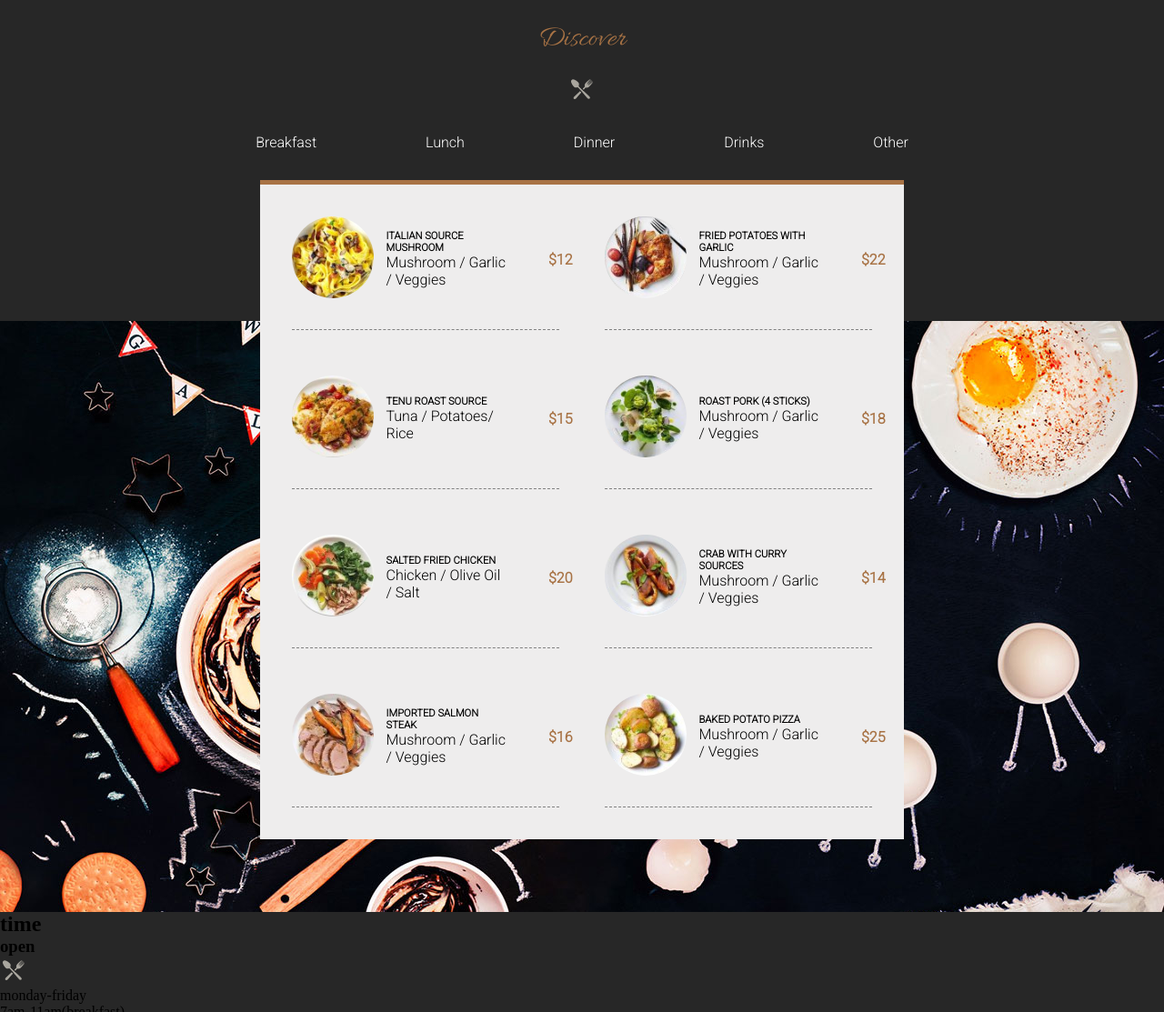
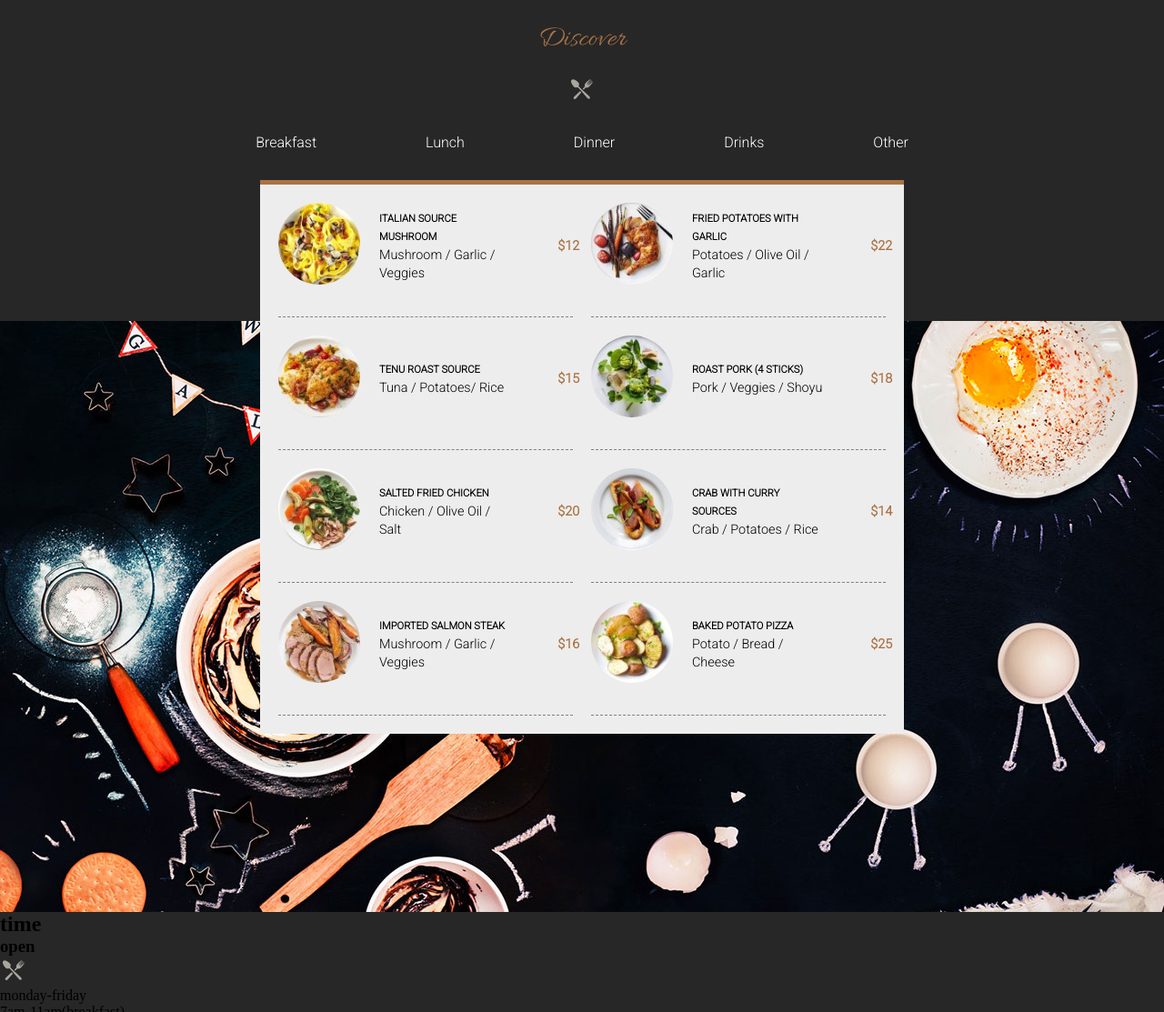
Before and after one commit to LaWass1864/TP-Le-resto, a plain HTML site: page index.html in a window 1280 px wide. Shown: the part 1481-2594 px from the top of the page at 91% size. Drawn offline with Linux system fonts and the light colour scheme.

Commit message:
padding menu + line-height

```diff
--- a/assets/styles/layouts/_section2.scss
+++ b/assets/styles/layouts/_section2.scss
@@ -64,7 +64,8 @@
         grid-template-columns: 25% 45% 20%;
         align-items: center;
         gap:30px;
-        padding: 25px;
+        padding: 10px;
+        line-height: 20px;
 
         &::after{
           content: '';
@@ -88,6 +89,7 @@
       p{
         text-transform: capitalize;
         font-family: 'Roboto';
+        font-size: 0.9rem;
       }
 
       .price {
@@ -107,7 +109,8 @@
         grid-template-columns: 25% 45% 20%;
         align-items: center;
         gap:30px;
-        padding: 25px;
+        padding: 10px;
+        line-height: 20px;
 
         &::after{
           content: '';
@@ -131,6 +134,7 @@
       p{
         text-transform: capitalize;
         font-family: 'Roboto';
+        font-size: 0.9rem;
       }
 
       .price {
--- a/index.html
+++ b/index.html
@@ -160,7 +160,7 @@
               </div>
               <div class="description-plat">
                 <h4>fried potatoes with garlic</h4>
-                <p>mushroom / garlic / veggies</p>
+                <p>potatoes / olive oil / garlic</p>
               </div>
               <div class="price">
                 <p>$22</p>
@@ -175,7 +175,7 @@
               </div>
               <div class="description-plat">
                 <h4>roast pork (4 sticks)</h4>
-                <p>mushroom / garlic / veggies</p>
+                <p>pork / veggies / shoyu </p>
               </div>
               <div class="price">
                 <p>$18</p>
@@ -190,7 +190,7 @@
               </div>
               <div class="description-plat">
                 <h4>crab with curry sources</h4>
-                <p>mushroom / garlic / veggies</p>
+                <p>crab / potatoes / rice</p>
               </div>
               <div class="price">
                 <p>$14</p>
@@ -205,7 +205,7 @@
               </div>
               <div class="description-plat">
                 <h4>baked potato pizza</h4>
-                <p>mushroom / garlic / veggies</p>
+                <p>potato / bread / cheese </p>
               </div>
               <div class="price">
                 <p>$25</p>
```
Also changed, not shown: assets/styles/index.css, 1 other file.
